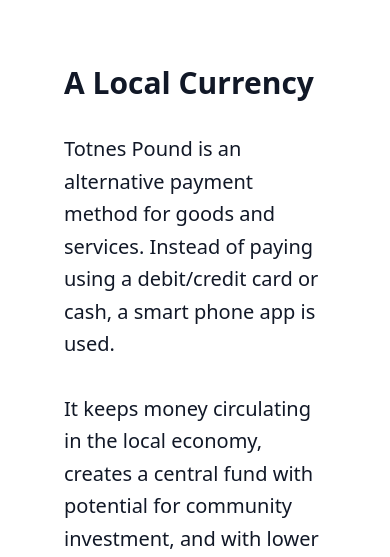
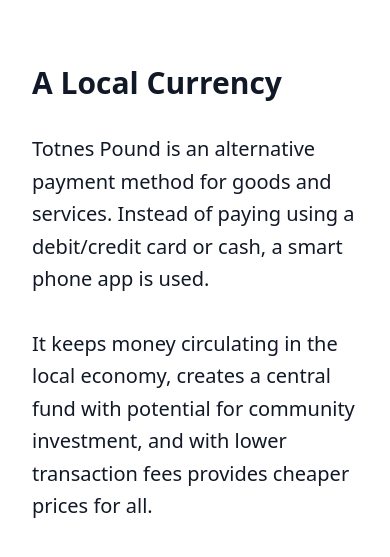
Before and after one commit to sennett/totnes-pounds-publicsite, a Gatsby site: page / in a window 390 px wide. Shown: the part 644-1201 px from the top of the page. Built offline with nearby package versions, Linux system fonts and the light colour scheme; Gatsby itself is replaced by a stand-in of ours.

Commit message:
better mobile view

```diff
--- a/src/components/SplitSection.js
+++ b/src/components/SplitSection.js
@@ -2,7 +2,7 @@
 
 const SplitSection = ({ id, primarySlot, secondarySlot, reverseOrder }) => (
   <section id={id} className="py-20">
-    <div className="container mx-auto px-16 items-center flex flex-col lg:flex-row">
+    <div className="container mx-auto px-8 lg:px-16 items-center flex flex-col lg:flex-row">
       <div className="lg:w-1/2">{primarySlot}</div>
       <div
         className={`mt-10 lg:mt-0 w-full lg:w-1/2 ${reverseOrder && `order-last lg:order-first`}`}
```
